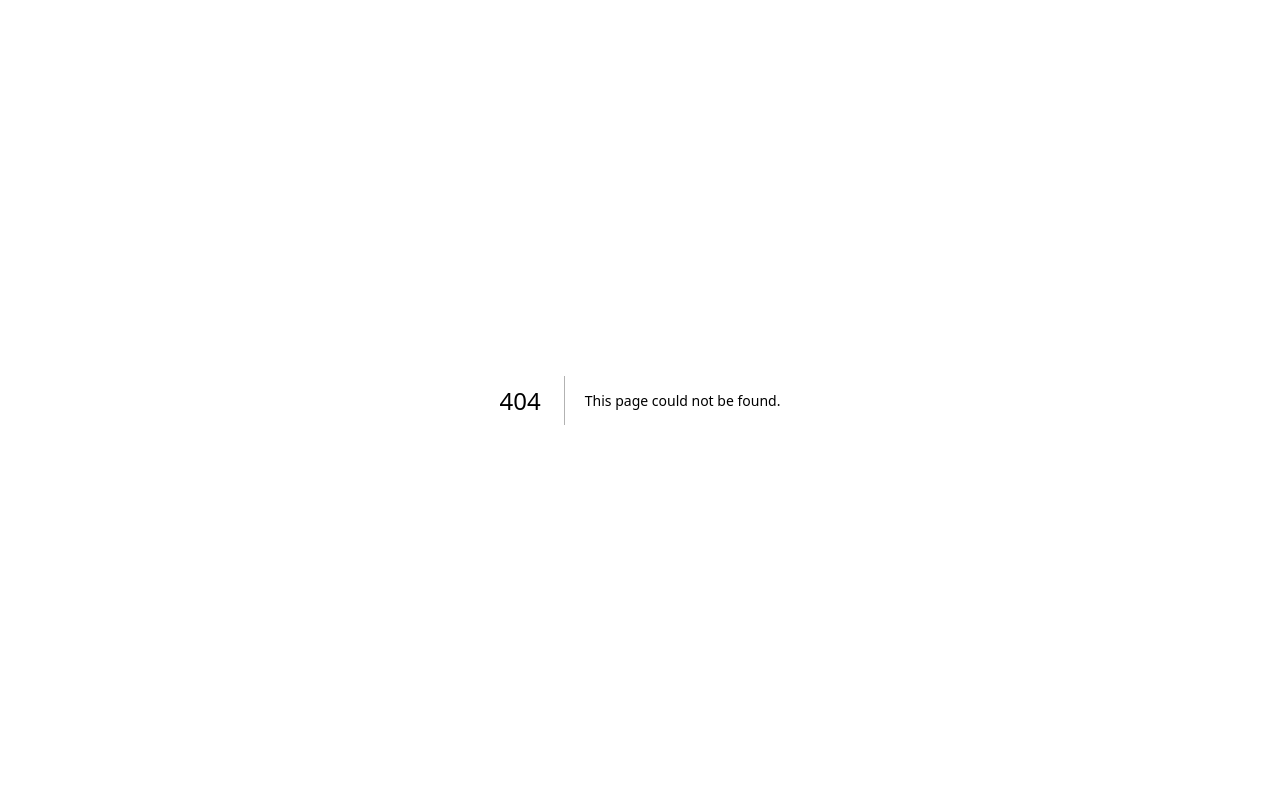
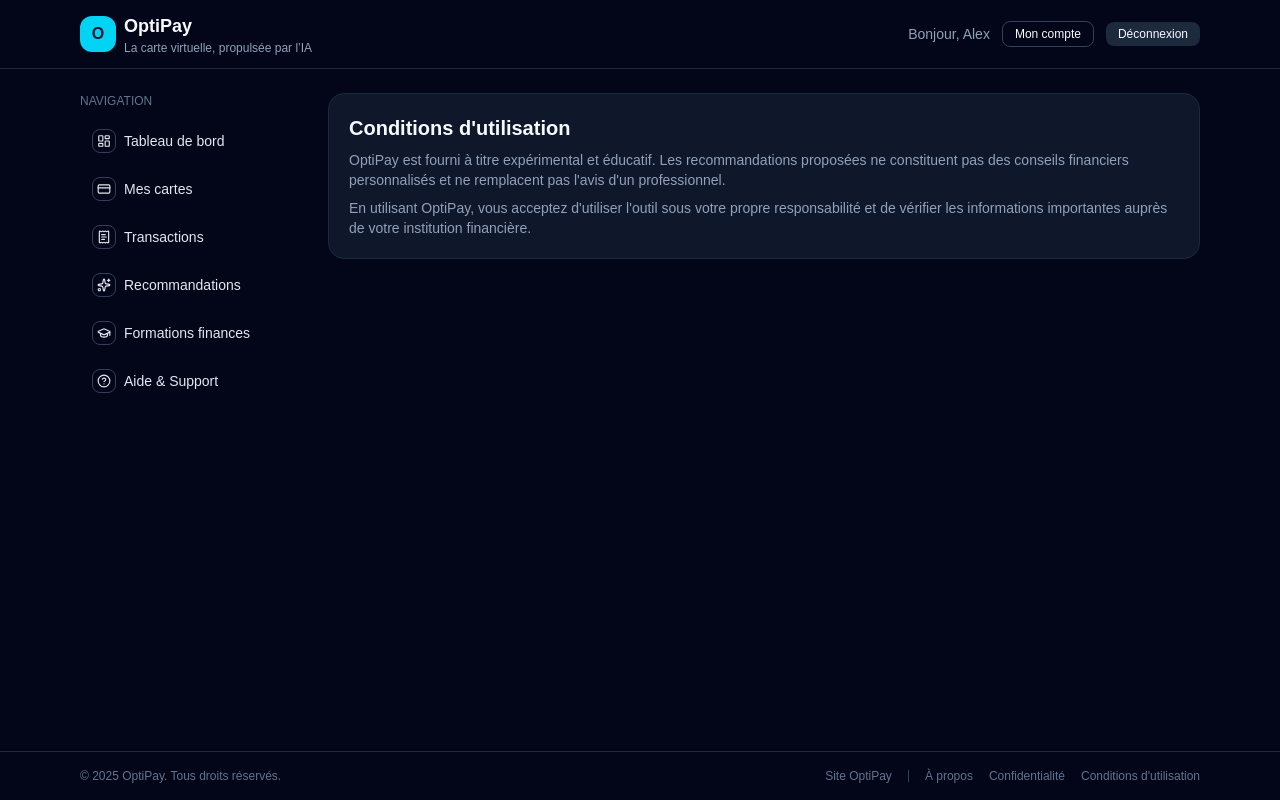
Before and after one commit to bdumbua/optipay-user, a Next.js app: page /terms in a window 1280 px wide. Before the commit this address had no page. Built offline with nearby package versions, Linux system fonts and the light colour scheme.

Commit message:
Add pages terms about and privacy

```diff
--- /dev/null
+++ b/app/about/page.tsx
@@ -0,0 +1,32 @@
+import AppHeader from "../components/AppHeader";
+import AppSidebar from "../components/AppSidebar";
+import AppFooter from "../components/AppFooter";
+
+export default function AboutPage() {
+  return (
+    <div className="min-h-screen bg-slate-950 text-slate-50 flex flex-col">
+      <AppHeader />
+
+      <div className="max-w-6xl mx-auto px-4 py-6 flex-1 flex gap-6">
+        <AppSidebar />
+        <main className="flex-1 flex flex-col gap-4 text-sm">
+          <section className="bg-slate-900 border border-slate-800 rounded-2xl p-5">
+            <h1 className="text-xl font-semibold mb-2">À propos d&apos;OptiPay</h1>
+            <p className="text-slate-400">
+              OptiPay est un copilote financier intelligent qui vous aide à
+              choisir la meilleure carte de crédit pour chaque paiement, afin
+              d&apos;optimiser vos récompenses et réduire vos frais.
+            </p>
+            <p className="text-slate-400 mt-2">
+              Le projet a été créé avec l&apos;ambition d&apos;offrir un outil
+              simple, transparent et centré sur l&apos;utilisateur, combinant
+              intelligence artificielle et éducation financière.
+            </p>
+          </section>
+        </main>
+      </div>
+
+      <AppFooter />
+    </div>
+  );
+}
--- /dev/null
+++ b/app/privacy/page.tsx
@@ -0,0 +1,35 @@
+import AppHeader from "../components/AppHeader";
+import AppSidebar from "../components/AppSidebar";
+import AppFooter from "../components/AppFooter";
+
+export default function PrivacyPage() {
+  return (
+    <div className="min-h-screen bg-slate-950 text-slate-50 flex flex-col">
+      <AppHeader />
+
+      <div className="max-w-6xl mx-auto px-4 py-6 flex-1 flex gap-6">
+        <AppSidebar />
+        <main className="flex-1 flex flex-col gap-4 text-sm">
+          <section className="bg-slate-900 border border-slate-800 rounded-2xl p-5">
+            <h1 className="text-xl font-semibold mb-2">
+              Politique de confidentialité
+            </h1>
+            <p className="text-slate-400">
+              Cette version de démonstration d&apos;OptiPay ne se connecte à
+              aucun compte bancaire réel. Les données saisies (cartes, transactions)
+              sont utilisées uniquement pour la simulation et l&apos;amélioration
+              de l&apos;expérience utilisateur.
+            </p>
+            <p className="text-slate-400 mt-2">
+              Dans les futures versions, toute intégration avec des services
+              financiers ou des API d&apos;open banking sera réalisée dans le
+              respect des normes de sécurité et de confidentialité en vigueur.
+            </p>
+          </section>
+        </main>
+      </div>
+
+      <AppFooter />
+    </div>
+  );
+}
--- /dev/null
+++ b/app/terms/page.tsx
@@ -0,0 +1,35 @@
+import AppHeader from "../components/AppHeader";
+import AppSidebar from "../components/AppSidebar";
+import AppFooter from "../components/AppFooter";
+
+export default function TermsPage() {
+  return (
+    <div className="min-h-screen bg-slate-950 text-slate-50 flex flex-col">
+      <AppHeader />
+
+      <div className="max-w-6xl mx-auto px-4 py-6 flex-1 flex gap-6">
+        <AppSidebar />
+        <main className="flex-1 flex flex-col gap-4 text-sm">
+          <section className="bg-slate-900 border border-slate-800 rounded-2xl p-5">
+            <h1 className="text-xl font-semibold mb-2">
+              Conditions d&apos;utilisation
+            </h1>
+            <p className="text-slate-400">
+              OptiPay est fourni à titre expérimental et éducatif. Les
+              recommandations proposées ne constituent pas des conseils
+              financiers personnalisés et ne remplacent pas l&apos;avis d&apos;un
+              professionnel.
+            </p>
+            <p className="text-slate-400 mt-2">
+              En utilisant OptiPay, vous acceptez d&apos;utiliser l&apos;outil
+              sous votre propre responsabilité et de vérifier les informations
+              importantes auprès de votre institution financière.
+            </p>
+          </section>
+        </main>
+      </div>
+
+      <AppFooter />
+    </div>
+  );
+}
```
